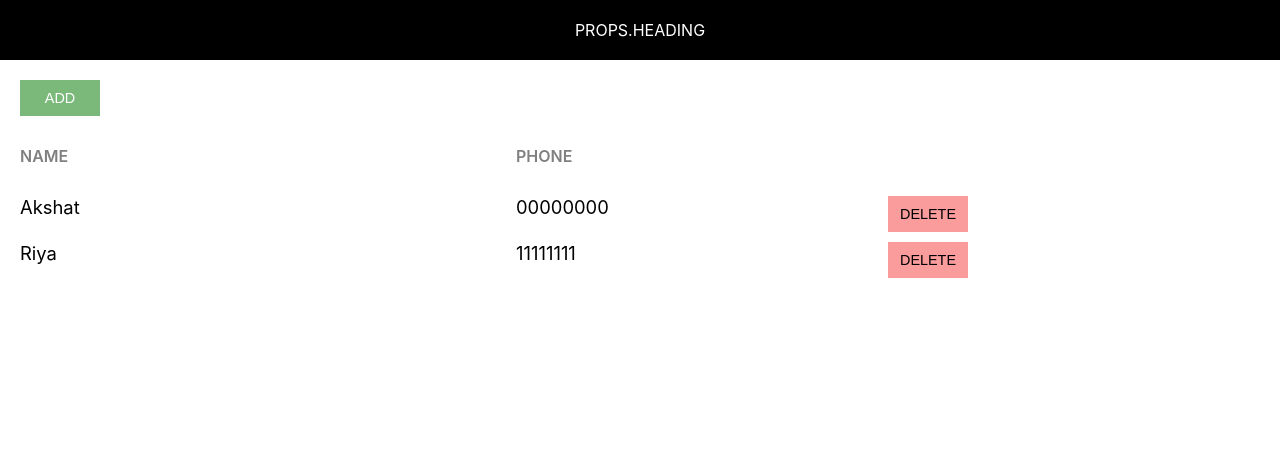
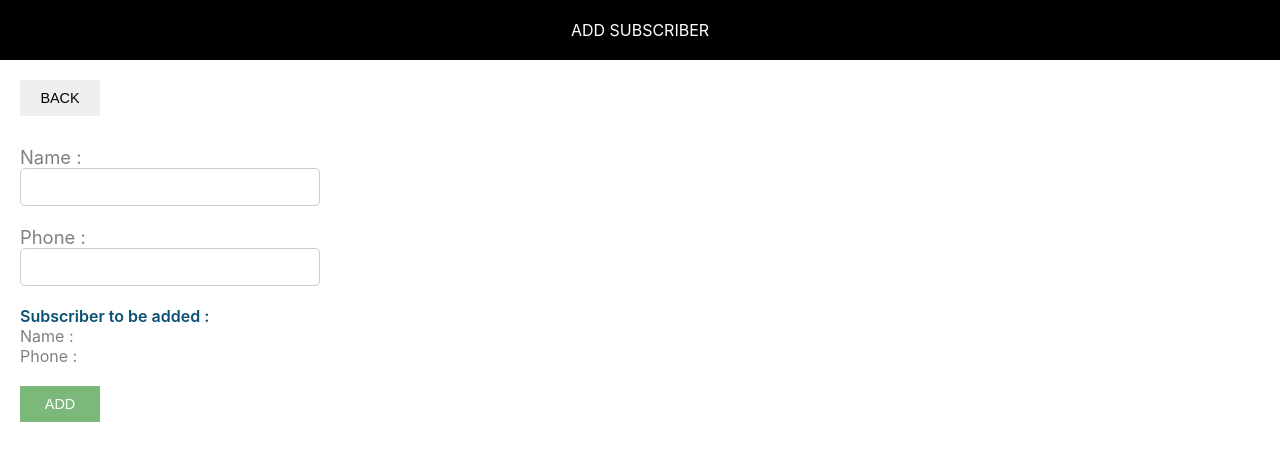
Before and after one commit to AkshatRawat18/phone-dir, a React (Create React App) app: page / in a window 1280 px wide. Shown: the top 460 px of the page. Built offline with nearby package versions, Linux system fonts and the light colour scheme.

Commit message:
Added 'AddSubscriber' component

```diff
--- /dev/null
+++ b/src/AddSubscriber.css
@@ -0,0 +1,36 @@
+.subscriber-form {
+    margin-top: 30px;
+}
+
+.label-control {
+    color: #808080;
+    font-size: 1.15rem;
+    margin-right: 15px;
+}
+
+.input-control {
+    width: 300px;
+    min-width: 100px;
+    padding: 10px 15px;
+    display: inline-block;
+    border: 1px solid #ccc;
+    border-radius: 5px;
+    box-sizing: border-box;
+    font-size: 0.9rem;
+    outline: none;
+}
+
+.subscriber-info-container {
+    font-size: 1rem;
+    margin-right: 10px;
+    margin-bottom: 20px;
+}
+
+.subscriber-to-add-heading {
+    color: #0a4f75;
+    font-weight: 600;
+}
+
+.subscriber-info {
+    color: #808080;
+}
--- /dev/null
+++ b/src/AddSubscriber.js
@@ -0,0 +1,28 @@
+import React,{Component} from 'react';
+import Header from './Header';
+import './AddSubscriber.css';
+class AddSubscriber extends Component{
+    render(){
+        return(
+            <div>
+                <Header heading="Add Subscriber"/>
+                <div className="component-body-container">
+                <button className="custom-btn">Back</button>
+                <form className="subscriber-form">
+                    <label htmlFor="name" className="label-control">Name :</label><br/>
+                    <input id="name" type="text" className="input-control" name="name"/><br/><br/>
+                    <label htmlFor="phone" className="label-control">Phone :</label><br/>
+                    <input id="phone" type="text" className="input-control" name="phone"/><br/><br/>
+                    <div className="subscriber-info-container">
+                        <span className="subscriber-to-add-heading">Subscriber to be added :</span><br/>
+                        <span className="subscriber-info">Name :</span><br/>
+                        <span className="subscriber-info">Phone :</span>
+                    </div>
+                    <button type="submit" className="custom-btn add-btn">Add</button>
+                </form>
+                </div>
+            </div>
+        )
+    }
+}
+export default AddSubscriber;
--- a/src/App.css
+++ b/src/App.css
@@ -1,22 +1,6 @@
-.component-body-container {
-    padding: 20px;
-}
 
-.custom-btn {
-    padding: 10px;
-    border: none;
-    margin-right: 10px;
-    text-transform: uppercase;
-    width: 80px;
-    font-size: 0.9rem;
-    cursor: pointer;
-    outline: none;
-}
 
-.add-btn {
-    background: #7ab97a;
-    color: #fff;
-}
+
 
 .grid-container {
     display: grid;
--- a/src/App.js
+++ b/src/App.js
@@ -3,6 +3,9 @@
 import "./App.css"
 
 class App extends Component {
+  clickHandler(message){
+    alert(message);
+  }
 
 
   render() {
@@ -35,7 +38,7 @@
                 <span className="grid-item">{sub.name}</span>
                 <span className="grid-item">{sub.phone}</span>
                 <span className="grid-item action-btn-container">
-                  <button className="custom-btn delete-btn">Delete</button>
+                  <button className="custom-btn delete-btn" onClick={this.clickHandler.bind(this,"Delete Handler clicked")}>Delete</button>
                 </span>
                 </div>
             })
--- /dev/null
+++ b/src/Common/common.css
@@ -0,0 +1,18 @@
+.component-body-container {
+    padding: 20px;
+}
+
+.custom-btn {
+    padding: 10px;
+    border: none;
+    margin-right: 10px;
+    text-transform: uppercase;
+    width: 80px;
+    font-size: 0.9rem;
+    cursor: pointer;
+    outline: none;
+}
+.add-btn {
+    background: #7ab97a;
+    color: #fff;
+}
--- a/src/Header.js
+++ b/src/Header.js
@@ -3,7 +3,7 @@
 const Header=function(props){
 
     return(
-        <div className="header">props.heading</div>
+        <div className="header">Add Subscriber</div>
 
     )
 }
--- a/src/index.js
+++ b/src/index.js
@@ -2,11 +2,13 @@
 import ReactDOM from 'react-dom';
 import './index.css';
 import App from './App';
+import AddSubscriber from './AddSubscriber';
 import reportWebVitals from './reportWebVitals';
+import './Common/common.css';
 
 ReactDOM.render(
   <React.StrictMode>
-    <App />
+    <AddSubscriber />
   </React.StrictMode>,
   document.getElementById('root')
 );
```
